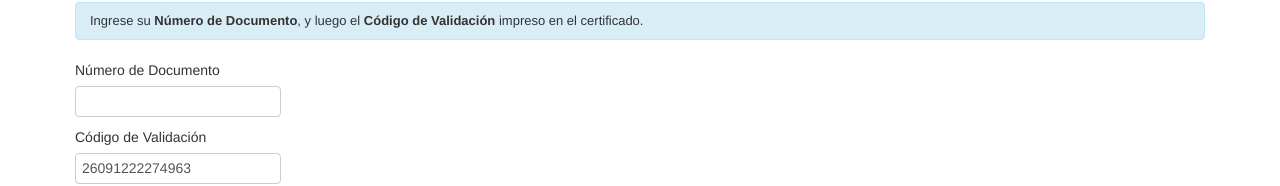
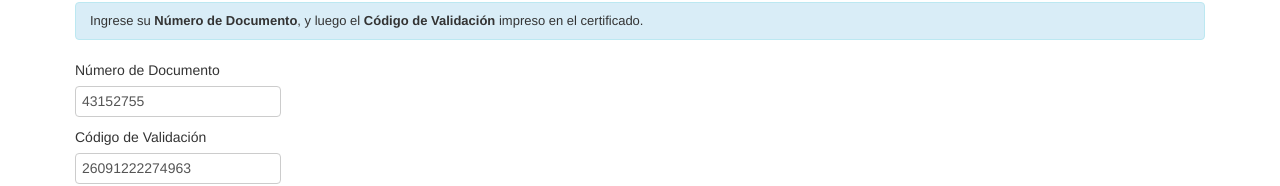
Before and after one commit to franx2/pulso, a Next.js app: page /validador-certificados in a window 1280 px wide. Shown: the part 182-368 px from the top of the page. Built offline with nearby package versions, Linux system fonts and the light colour scheme.

Commit message:
Precargar el DNI 43152755 en el validador
Co-Authored-By: Claude Sonnet 5 <noreply@anthropic.com>

```diff
--- a/app/validador-certificados/page.tsx
+++ b/app/validador-certificados/page.tsx
@@ -32,12 +32,12 @@ const TABS = [
   { label: "Ayuda" },
 ];
 
-// Código precargado para que la demo quede lista casi sin tipear; el
-// documento se deja vacío para completarlo a mano cada vez.
+// Precargados para que la demo quede lista para tocar Validar sin tipear nada.
+const DOCUMENTO_DEFECTO = "43152755";
 const CODIGO_DEFECTO = "26091222274963";
 
 export default function ValidadorCertificadosPage() {
-  const [documento, setDocumento] = useState("");
+  const [documento, setDocumento] = useState(DOCUMENTO_DEFECTO);
   const [codigo, setCodigo] = useState(CODIGO_DEFECTO);
   // Maqueta: cualquier documento y código cargados dan "válido". No hay
   // origen de datos real todavía, y nada de lo tipeado se guarda ni se envía.
@@ -50,7 +50,7 @@ export default function ValidadorCertificadosPage() {
 
   function volver() {
     setValidado(false);
-    setDocumento("");
+    setDocumento(DOCUMENTO_DEFECTO);
     setCodigo(CODIGO_DEFECTO);
   }
 
```
